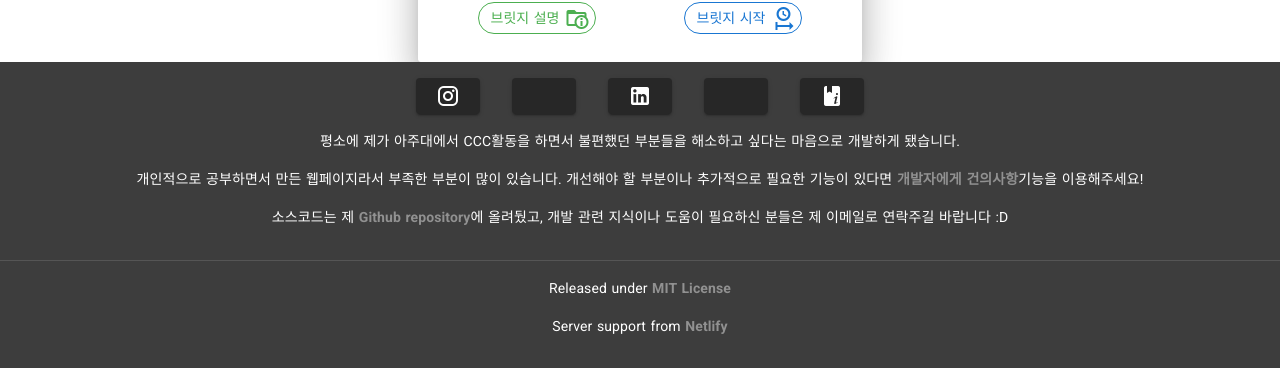
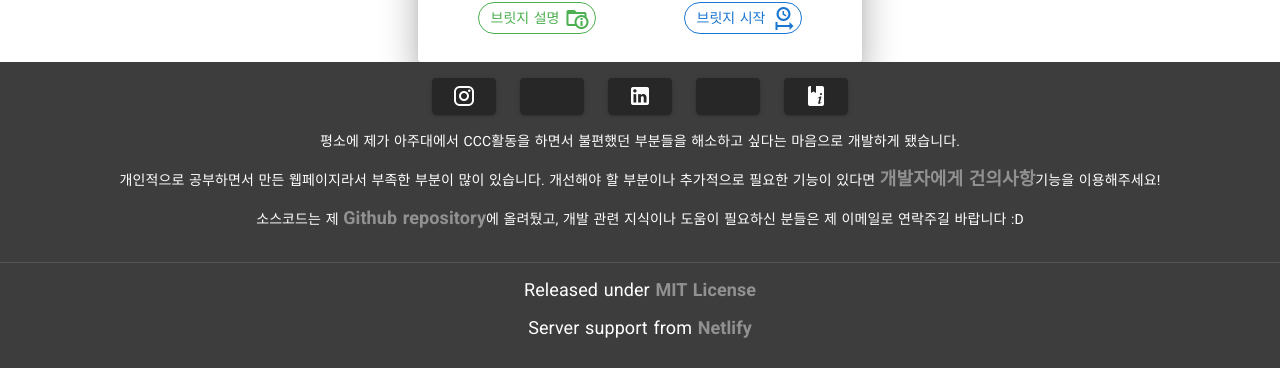
Before and after one commit to peterhyun1234/vue-ForSuwonCCC, a Nuxt app in the folder was-fsc/: page / in a window 1280 px wide. Shown: the part 782-1150 px from the top of the page. Built offline with nearby package versions, Linux system fonts and the light colour scheme.

Commit message:
modifying some footer opts

```diff
--- a/was-fsc/layouts/default.vue
+++ b/was-fsc/layouts/default.vue
@@ -96,7 +96,7 @@
                     v-for="f_item in footerItems"
                     :key="f_item.icon"
                     :href="f_item.href"
-                    class="mx-4 white--text"
+                    class="mx-3 white--text"
                   >
                     <v-icon size="24px">{{ f_item.icon }}</v-icon>
                   </v-btn>
@@ -105,12 +105,12 @@
                   <p>평소에 제가 아주대에서 CCC활동을 하면서 불편했던 부분들을 해소하고 싶다는 마음으로 개발하게 됐습니다.</p>
                   <p>
                     <span>개인적으로 공부하면서 만든 웹페이지라서 부족한 부분이 많이 있습니다. 개선해야 할 부분이나 추가적으로 필요한 기능이 있다면 </span>
-                    <strong><span style="color: #919191;">개발자에게 건의사항</span></strong>
+                    <strong><span style="color: #919191; font-size: large;">개발자에게 건의사항</span></strong>
                     <span>기능을 이용해주세요!</span>
                   </p>
                   <p>
                     <span>소스코드는 제 </span>
-                    <strong><span style="color: #919191;">Github repository</span></strong>
+                    <strong><span style="color: #919191; font-size: large;">Github repository</span></strong>
                     <span>에 올려뒀고, 개발 관련 지식이나 도움이 필요하신 분들은 제 이메일로 연락주길 바랍니다 :D</span>
                   </p>
                 </v-card-text>
@@ -118,13 +118,13 @@
                 <v-divider></v-divider>
 
                 <v-card-text class="white--text">
-                  <p>
-                    <span>Released under </span>
-                    <strong><span style="color: #919191;">MIT License</span></strong>
+                  <p style="font-size: large;">
+                      <span>Released under </span>
+                      <strong><span style="color: #919191;">MIT License</span></strong>
                   </p>
-                  <p>
-                    <span>Server support from </span>
-                    <strong><span style="color: #919191;">Netlify</span></strong>
+                  <p style="font-size: large;">
+                      <span>Server support from </span>
+                      <strong><span style="color: #919191;">Netlify</span></strong>
                   </p>
                 </v-card-text>
               </v-card>
```
